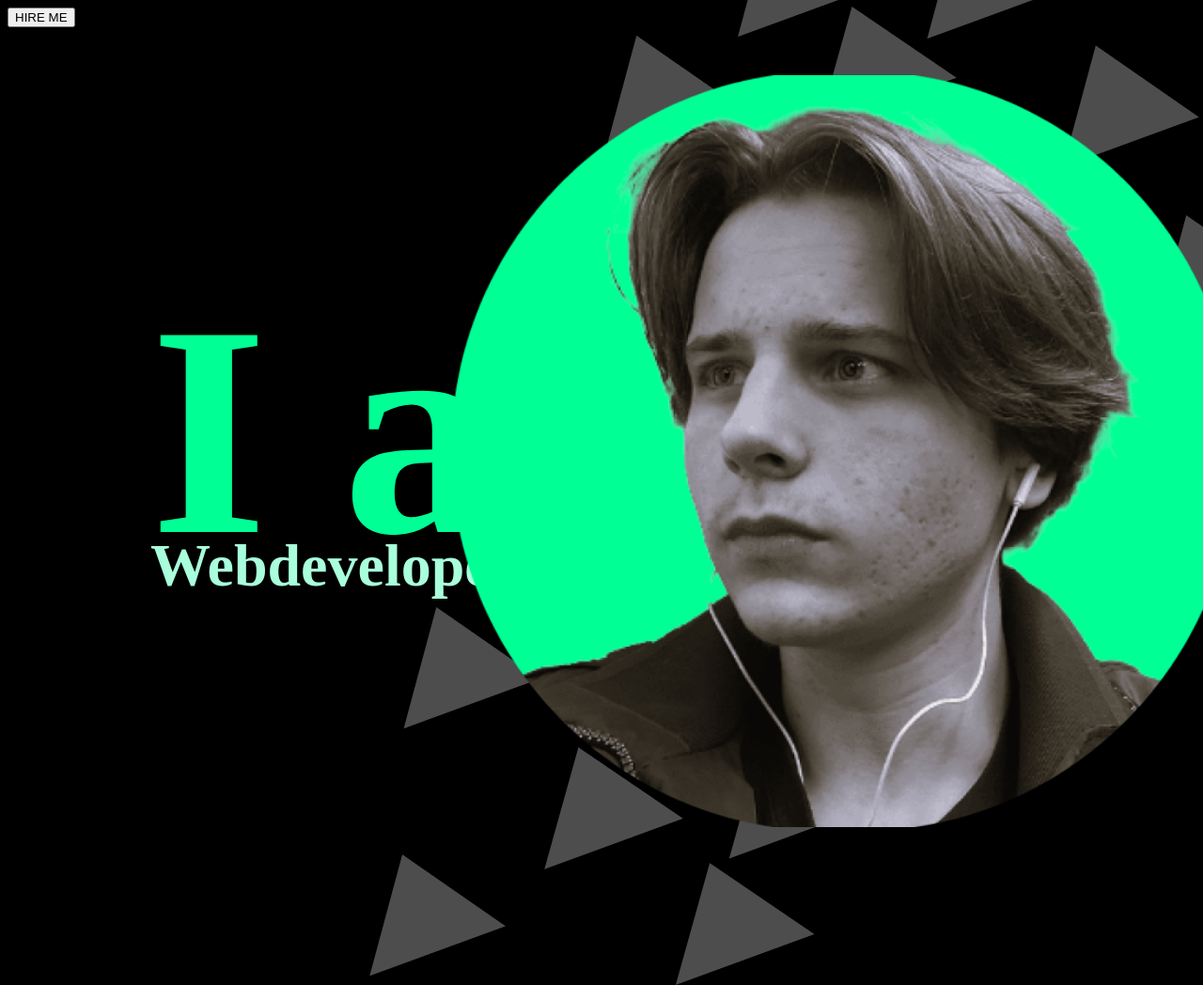
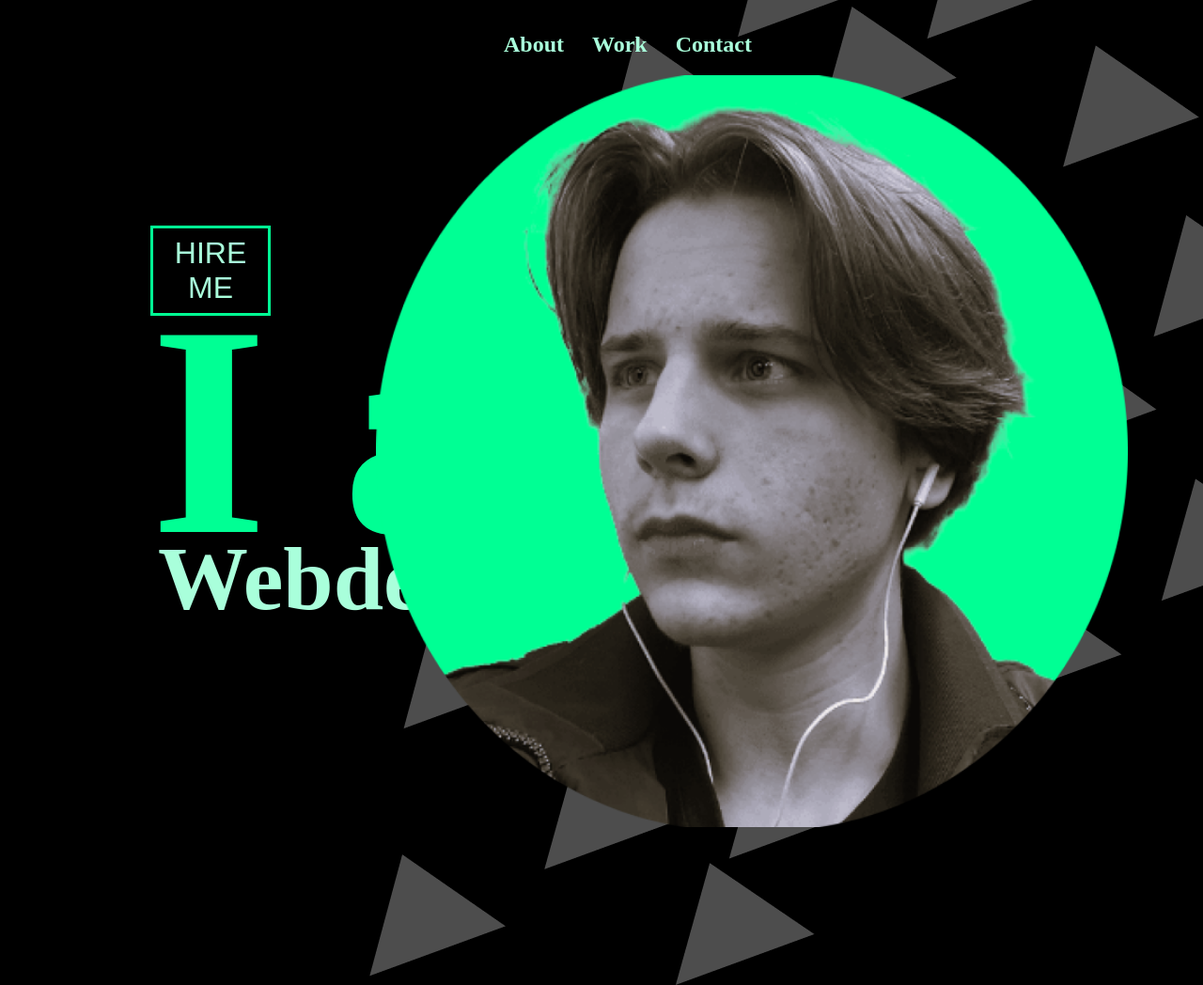
Before and after one commit to MitchellKevin/Portfolio, a plain HTML site: page index.html in a window 1280 px wide. Shown: the whole page at 94% size. Drawn offline with Linux system fonts and the light colour scheme.

Commit message:
header added

```diff
--- a/index.html
+++ b/index.html
@@ -7,12 +7,25 @@
     <title>Portfolio</title>
 </head>
 <body>
+    <header class="navbar">
+        <div class="container">
+          <nav>
+            <ul>
+              <li><a href="#about">About</a></li>
+              <li><a href="#work">Work</a></li>
+              <li><a href="#contact">Contact</a></li>
+            </ul>
+          </nav>
+        </div>
+    </header>
+    <main>
         <section>
             <h1>I am</h1>
             <h2>Webdeveloper</h2>
-        <img src="img/face_img.png">
+            <img src="img/faceshot.png">
             <img src="img/arrow_bg.png">
             <button>HIRE ME</button>
         </section>
+    </main>
 </body>
 </html>
--- a/style.css
+++ b/style.css
@@ -1,6 +1,36 @@
 body{
     background-color: black;
 }
+
+/* Navigation */
+.navbar {
+    font-size: 1.5em;
+    position: fixed;
+    width: 100%;
+    top: 0;
+    z-index: 1000;
+    padding: 10px 0;
+  }
+
+  .navbar nav ul {
+    list-style: none;
+    display: flex;
+    justify-content: center;
+  }
+
+  .navbar nav ul li {
+    margin: 0 15px;
+  }
+
+  .navbar nav ul li a {
+    text-decoration: none;
+    color: #a9ffdb;
+    font-weight: bold;
+  }
+
+  .navbar nav ul li a:hover {
+    color: #4D4D4D;
+  }
 
 h1{
     color: #00ff94;
@@ -20,15 +50,28 @@ h1:first-of-type{
 
 h2:first-of-type{
     position: absolute;
-    left: 2.5em;
-    top: 8em;
-    font-size: 4em;
+    left: 1.75em;
+    top: 5em;
+    font-size: 6em;
+}
+
+button{
+    position: absolute;
+    top: 7.5em;
+    left: 5em;
+    font-size: 2em;
+    border: solid #00ff94;
+    background-color: black;
+    color:#a9ffdb;
+    width: 4em;
+    height: 3em;
+    box-shadow: #a9ffdb;
 }
 
 img:first-of-type{
     position: absolute;
     top: 5em;
-    right: 0;
+    right: 5em;
     width: 50em;
     height: 50em;
     z-index: 1;
```
Also changed, not shown: img/GaredenCMD.png (added), img/face_img.png (deleted), img/faceshot.png (added). Lines whose indentation alone changed are shown as unchanged.
